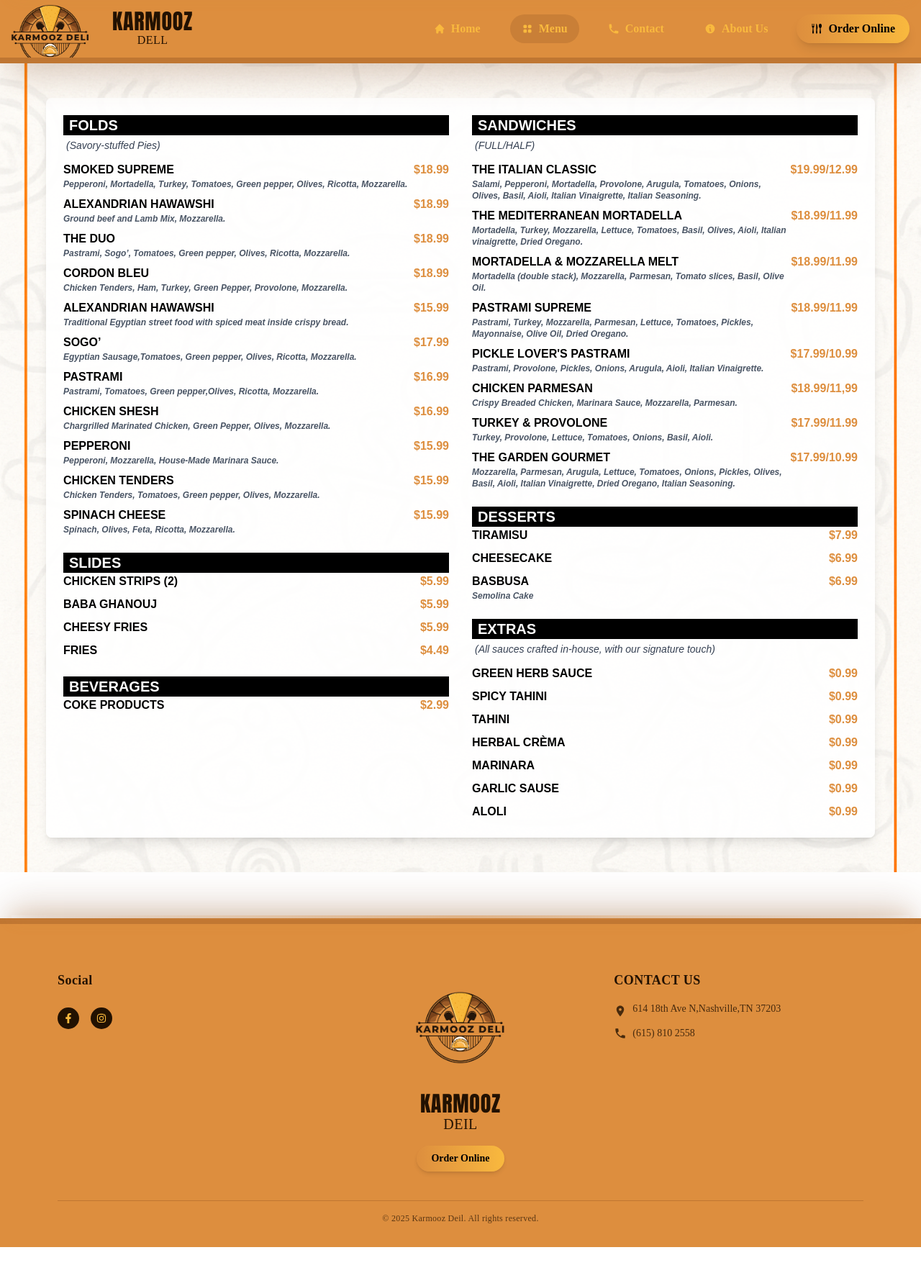
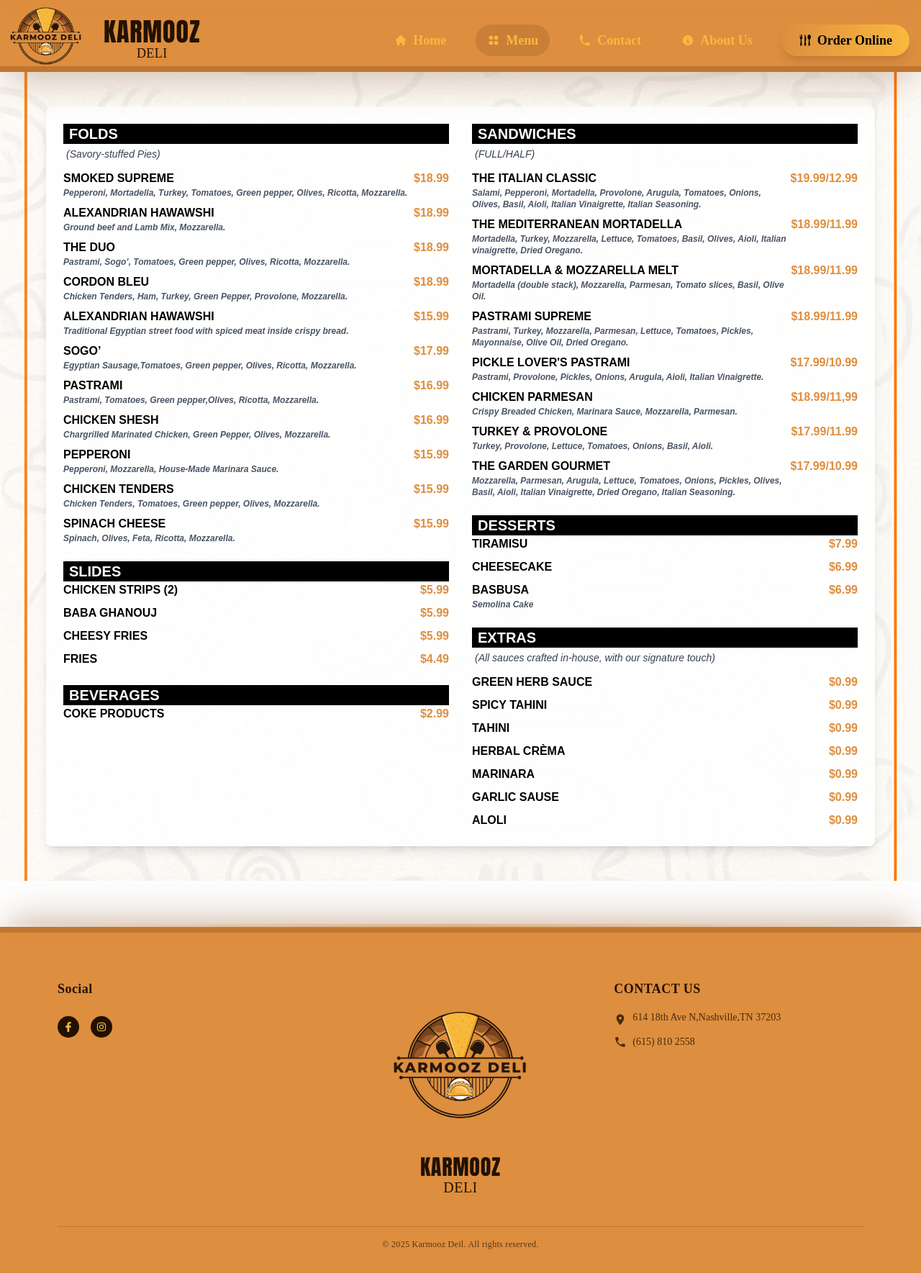
Before and after one commit to mariamsameh376/karmooz-deli, a React (Vite) app: page /menu in a window 1280 px wide. Shown: the whole page at 72% size. Before the commit the page ends 1733 px from the top, so only its background shows below. Built offline with nearby package versions, Linux system fonts and the light colour scheme.

Commit message:
update in image and letter in deli

```diff
--- a/src/components/Banner/Banner.jsx
+++ b/src/components/Banner/Banner.jsx
@@ -25,7 +25,7 @@
           </span>
 
           <h1 className="text-[#F9B93E] text-5xl md:text-6xl lg:text-7xl font-bold font-montserrat mt-2">
-            KARMOOZ DELL
+            KARMOOZ DELI
           </h1>
 
 
--- a/src/components/Footer/Footer.jsx
+++ b/src/components/Footer/Footer.jsx
@@ -42,12 +42,10 @@
         {/* Logo */}
         <div className="flex flex-col items-center justify-center text-center relative group">
           <div className="absolute -inset-4 bg-[#F9B93E]/10 rounded-full blur-xl opacity-0 group-hover:opacity-100 transition-opacity duration-300" />
-          <img src="/logo.png" alt="Karmooz Deli Logo" className="w-40 object-contain mb-2 hover:rotate-3 transition" />
+          <img src="/logo.png" alt="Karmooz Deli Logo" className="w-60 object-contain mb-1 hover:rotate-3 transition" />
           <h3 className="text-3xl text-[#221101] font-[Impact] tracking-wide">KARMOOZ</h3>
-          <p className="text-xl text-[#221101] font-[Montserrat] -mt-1 tracking-wide">DEIL</p>
-          <button className="mt-4 bg-gradient-to-r from-[#DD8E3E] to-[#F9B93E] text-black px-5 py-2 rounded-full shadow-md hover:scale-105 transition font-semibold">
-            Order Online
-          </button>
+          <p className="text-xl text-[#221101] font-[Montserrat] -mt-1 tracking-wide">DELI</p>
+
         </div>
 
         {/* Contact Info */}
--- a/src/components/Navbar/Navbar.jsx
+++ b/src/components/Navbar/Navbar.jsx
@@ -19,41 +19,41 @@
 
   return (
     <>
-      <nav className='bg-[#DD8E3E] border-b-8 border-[#79411A]/30 shadow-[#79411A]/30 sticky top-0 z-50 shadow-[0_25px_50px_-12px] font-[Montserrat] group/nav overflow-x-hidden'>
+      <nav className='bg-[#DD8E3E] border-b-8 border-[#79411A]/30 shadow-[#79411A]/30 fixed top-0 left-0 w-full z-50 shadow-[0_25px_50px_-12px] font-[Montserrat] group/nav'>
 
         {/* Top decoration */}
-        <div className='absolute -top-3 left-1/2 -translate-x-1/2 w-full max-w-7xl px-4'>
-          <div className='h-[6px] bg-gradient-to-r from-transparent via-[#DD8E3E]/50 to-transparent shadow-[0_0_20px] shadow-[#DD8E3E]/30'/>
+        <div className=' w-full max-w-7xl px-4'>
+          <div className='h-[4px] bg-gradient-to-r from-transparent via-[#DD8E3E]/50 to-transparent shadow-[0_0_15px] shadow-[#DD8E3E]/30'/>
           <div className='flex justify-between px-6'>
-            <GiForkKnifeSpoon className='text-[#DD8E3E]/40 -mt-4 -ml-2 rotate-45' size={32} />
-            <GiForkKnifeSpoon className='text-[#DD8E3E]/40 -mt-4 -mr-2 rotate-45' size={32} />
+            <GiForkKnifeSpoon className='text-[#DD8E3E]/40 -mt-3 -ml-2 rotate-45' size={28} />
+            <GiForkKnifeSpoon className='text-[#DD8E3E]/40 -mt-3 -mr-2 rotate-45' size={28} />
           </div>
         </div>
 
         <div className='max-w-7x1 mx-auto px-4 relative'>
-          <div className='flex justify-between items-center h-16 md:h-20 1g:h-24'>
+          <div className='flex justify-between items-center h-14 md:h-16 lg:h-18'>
 
             {/* Logo Section */}
-            <div className='flex-shrink-0 flex items-center space-x-2 group relative md:-translate-x-4 1g:-translate-x-6 m1-0 md:m1-2'>
-              <div className='absolute -inset-4 bg-[#DD8E3E]/10 rounded-full blur-x1 opacity-0 group-hover/nav:opacity-100 transition-opacity duration-300' />
+            <div className='flex-shrink-0 flex items-center space-x-2 group relative md:-translate-x-4 lg:-translate-x-6 ml-0 md:ml-2'>
+              <div className='absolute -inset-4 bg-[#DD8E3E]/10 rounded-full blur-xl opacity-0 group-hover/nav:opacity-100 transition-opacity duration-300' />
 
               {/* اللوجو كرابط للصفحة الرئيسية */}
               <NavLink to="/" onClick={() => setIsMobileMenuOpen(false)}>
                 <img
                   src={logo}
                   alt="Karmooz Deli Logo"
-                  className='h-35 md:h-35 lg:h-35 object-contain mt-5 transition-all group-hover:rotate-12 hover:drop-shadow-[0_0_15px] hover:drop-shadow-[#F9B93E]/50'
+                  className='h-24 md:h-28 lg:h-32 -mt-3 object-contain transition-all group-hover:rotate-12 hover:drop-shadow-[0_0_15px] hover:drop-shadow-[#F9B93E]/50'
                 />
               </NavLink>
 
               <NavLink to="/" className="flex flex-col items-center relative ml-2 max-w-[160px] md:max-w-[200px] lg:max-w-none z-10">
-                <span className='text-[#221101] font-[Impact] text-xl md:text-2xl lg:text-3xl tracking-wide'>KARMOOZ</span>
-                <span className='text-[#221101] font-[Montserrat] text-xs md:text-sm lg:text-base -mt-1 tracking-wide'>DELL</span>
+                <span className='text-[#221101] font-[Impact] text-2xl md:text-3xl lg:text-4xl tracking-wide'>KARMOOZ</span>
+                <span className='text-[#221101] font-[Montserrat] text-sm md:text-base lg:text-lg -mt-1 tracking-wide'>DELI</span>
               </NavLink>
             </div>
 
             {/* Desktop Links */}
-            <div className='hidden md:flex space-x-6 items-center text-[#F9B93E] font-semibold'>
+            <div className='hidden md:flex space-x-6 items-center text-[#F9B93E] font-semibold text-lg'>
               <NavLink to="/" className={({ isActive }) => `flex items-center gap-2 px-4 py-2 rounded-full transition border ${isActive ? 'border-[#F9B93E] bg-[#79411A]/20' : 'border-[#DD8E3E] hover:bg-[#79411A]/20'}`}>
                 <HiHome className="text-[#F9B93E]" />
                 Home
@@ -73,7 +73,7 @@
 
               <NavLink
                 to="/order"
-                className="flex items-center gap-2 bg-gradient-to-r from-[#DD8E3E] to-[#F9B93E] text-black px-5 py-2 rounded-full shadow-lg hover:scale-105 transition"
+                className="flex items-center gap-2 bg-gradient-to-r from-[#DD8E3E] to-[#F9B93E] text-black px-6 py-2 rounded-full shadow-lg hover:scale-105 transition"
               >
                 <GiForkKnifeSpoon />
                 Order Online
@@ -90,7 +90,7 @@
 
           {/* Mobile Menu Dropdown */}
           {isMobileMenuOpen && (
-            <div className="md:hidden flex flex-col bg-[#221101] py-4 space-y-4 px-6 text-[#F9B93E] font-semibold">
+            <div className="md:hidden flex flex-col bg-[#221101] py-4 space-y-4 px-6 text-[#F9B93E] font-semibold text-lg">
               <NavLink to="/" onClick={() => setIsMobileMenuOpen(false)} className="flex items-center gap-2">
                 <HiHome className="text-[#F9B93E]" />
                 Home
@@ -109,8 +109,7 @@
               </NavLink>
               <a
                 href="/order"
-
-                className="flex items-center gap-2 bg-gradient-to-r from-[#DD8E3E] to-[#F9B93E] text-black px-5 py-2 rounded-full shadow-lg hover:scale-105 transition"
+                className="flex items-center gap-2 bg-gradient-to-r from-[#DD8E3E] to-[#F9B93E] text-black px-6 py-2 rounded-full shadow-lg hover:scale-105 transition"
               >
                 <GiForkKnifeSpoon />
                 Order Online
--- a/src/pages/Aboutus/Aboutus.jsx
+++ b/src/pages/Aboutus/Aboutus.jsx
@@ -1,18 +1,18 @@
 import React from 'react'
-import Navbar from '../../components/Navbar/Navbar'; // المسار حسب مكان Navbar فعليًا
-import Footer from '../../components/Footer/Footer'; // نفس الشيء
-import ContactUs from'../../components/About/About';
-import About from '../../components/About/About';
+import Navbar from '../../components/Navbar/Navbar'
+import Footer from '../../components/Footer/Footer'
+import About from '../../components/About/About'
 
 const Aboutus = () => {
-    return (
-        <>
-        <Navbar/>
-        <About/>
-        <Footer/>
-        </>
-       )
-     }
-
+  return (
+    <>
+      <Navbar />
+      <div className="pt-[100px]">   {/* padding-top عشان يسيب مساحة للناف بار */}
+        <About />
+        <Footer />
+      </div>
+    </>
+  )
+}
 
 export default Aboutus
--- a/src/pages/Contact/Contact.jsx
+++ b/src/pages/Contact/Contact.jsx
@@ -1,17 +1,18 @@
 import React from 'react'
-import Navbar from '../../components/Navbar/Navbar'; // المسار حسب مكان Navbar فعليًا
-import Footer from '../../components/Footer/Footer'; // نفس الشيء
-import ContactComponent from '../../components/ContactUs/ContactUs';
+import Navbar from '../../components/Navbar/Navbar'
+import Footer from '../../components/Footer/Footer'
+import ContactComponent from '../../components/ContactUs/ContactUs'
 
 const Contact = () => {
-    return (
-        <>
-        <Navbar/>
+  return (
+    <>
+      <Navbar />
+      <div className="pt-[100px]">   {/* padding-top عشان يسيب مساحة للناف بار */}
         <ContactComponent />
-        <Footer/>
-        </>
-       )
-     }
-
+        <Footer />
+      </div>
+    </>
+  )
+}
 
 export default Contact
--- a/src/pages/Home/Home.jsx
+++ b/src/pages/Home/Home.jsx
@@ -8,10 +8,11 @@
   return (
     <>
       <Navbar />
-      <Banner/>
-      <MenuSection/>
-      <Footer/>
-
+      <div className="pt-[100px]">   {/* padding-top عشان نسيب مكان للناف بار */}
+        <Banner />
+        <MenuSection />
+        <Footer />
+      </div>
     </>
   )
 }
--- a/src/pages/Menu/Menu.jsx
+++ b/src/pages/Menu/Menu.jsx
@@ -1,17 +1,18 @@
 import React from 'react'
 import MenuDate from '../../components/MenuDate/MenuDate'
-import Navbar from '../../components/Navbar/Navbar'; // المسار حسب مكان Navbar فعليًا
-import Footer from '../../components/Footer/Footer'; // نفس الشيء
+import Navbar from '../../components/Navbar/Navbar'
+import Footer from '../../components/Footer/Footer'
 
-const Menu= () => {
+const Menu = () => {
   return (
-   <>
-   <Navbar/>
-   <MenuDate/>
-   <Footer/>
-   </>
+    <>
+      <Navbar />
+      <div className="pt-[100px]">  {/* عشان المحتوى ما يختفيش تحت الناف بار */}
+        <MenuDate />
+        <Footer />
+      </div>
+    </>
   )
 }
 
-
 export default Menu
```
Also changed, not shown: src/pages/OrderType.jsx (+16 -1 lines), public/assets/KarmoozDeli_SmokedSupremeFold_2880x2304.jpg (added), public/assets/KarmoozDeli_TheDuoFold_2880x2304.jpg (added). Lines whose indentation alone changed are shown as unchanged.
